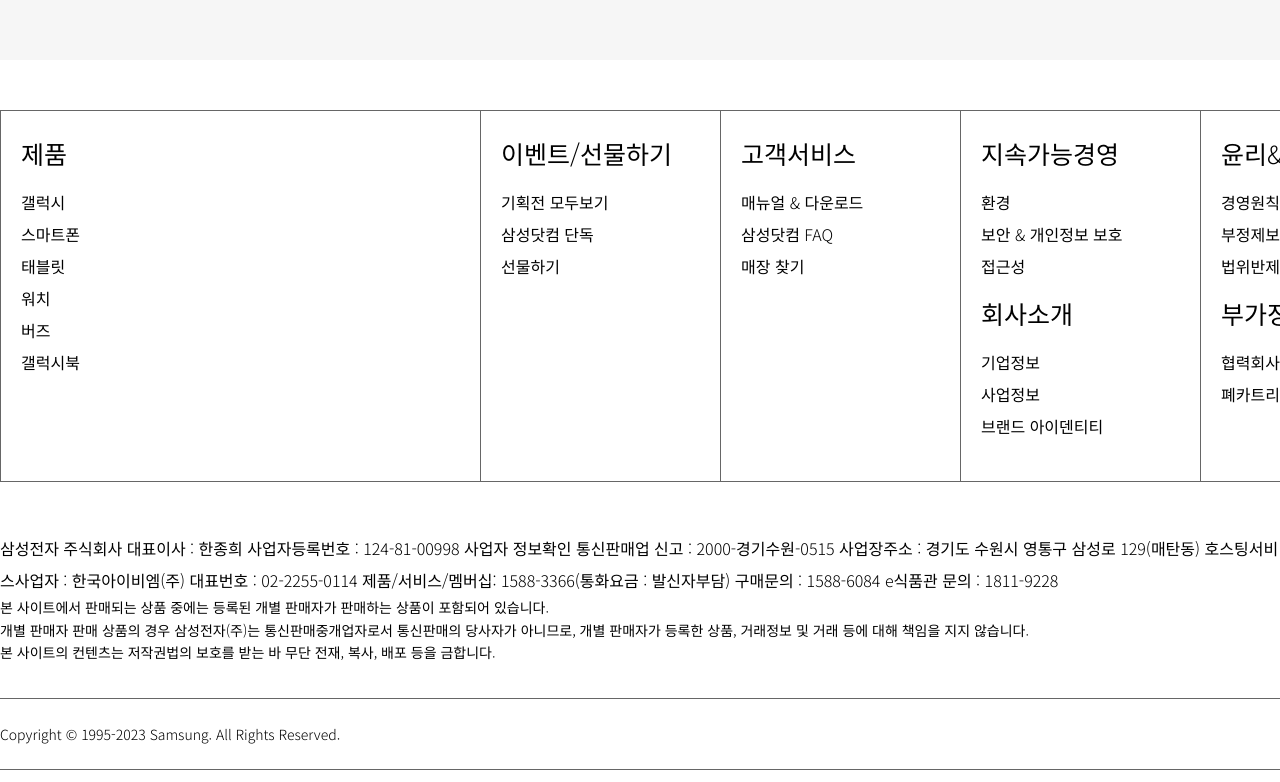
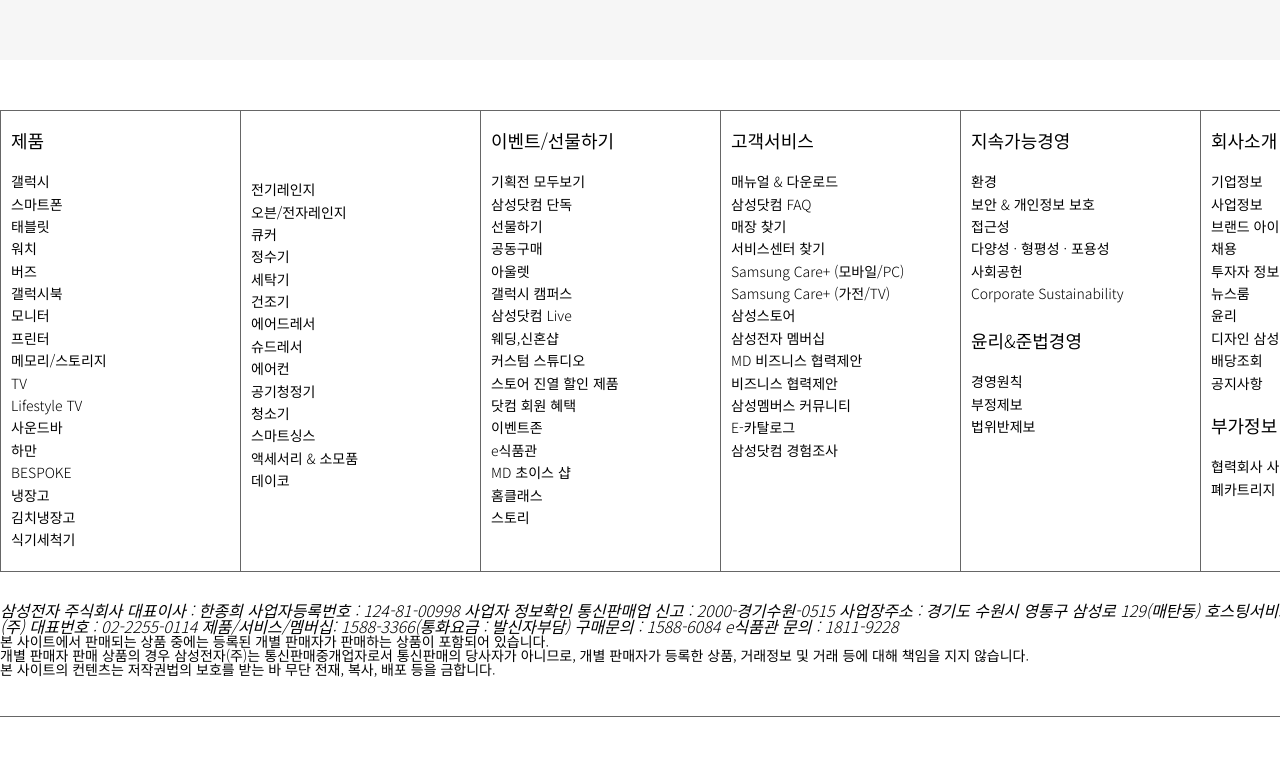
Before and after one commit to Ggomabandal/pf1, a plain HTML site: page index.html in a window 1280 px wide. Shown: the part 3444-4226 px from the top of the page. After the commit the page ends 4201 px from the top, so only its background shows below. Drawn offline with nearby package versions, Linux system fonts and the light colour scheme; a web font is replaced by a local one.

Commit message:
Add files via upload

```diff
--- a/css/index.css
+++ b/css/index.css
@@ -521,72 +521,76 @@
 
 }
 footer div.wrap {
-  width: auto;
-  line-height: 2;
+  max-width: 1903px;
+  padding-bottom: 40px;
 }
 footer div.wrap .full{
   border-top: 1px solid #666;
   border-bottom: 1px solid #666;
-  margin-bottom: 50px;
+  margin-bottom: 30px;
 }
 footer div.wrap ul.fnb {
-  /*! flex-wrap: wrap; */
-  margin-bottom: 48px;
   width: 1440px;
   margin: 0 auto;
-  height: 370px;
+  height: 460px;
   position: relative;
 }
 footer div.wrap ul.fnb > li {
   border-left: 1px solid #666;
   width: calc(100% / 6);
   box-sizing: border-box;
-  padding: 30px 0px 30px 20px;
 }
 footer div.wrap ul.fnb > li:first-child{
-  width: calc(100% / 6 * 2);
 }
 footer div.wrap ul.fnb > li:nth-child(5){
-  border-right: 1px solid #666;
 }
 footer div.wrap ul.fnb > li:nth-child(6){
   position: absolute;
   left: calc(100% / 6 * 4);
-  top: 160px;
+  top: 200px;
+}
+footer div.wrap ul.fnb > li:nth-child(7){
+  border-right: 1px solid #666;
 }
 footer div.wrap ul.fnb>li:last-child{
   position: absolute;
   left: calc(100% / 6 *5);
-  top: 160px;
+  top: 285px;
 }
 footer div.wrap ul.fnb li h2 {
-
-  margin-bottom: 20px;
+  padding: 20px 10px;
+  font-weight: 400;
+  font-size: 18px;
 }
 footer div.wrap ul.fnb li ul.sub {
 
 }
+footer div.wrap ul.fnb li:nth-of-type(2) ul.sub {
+  padding-top: 66px;
+}
 footer div.wrap ul.fnb li ul.sub li {
-
-}
-footer div.wrap ul.fnb li ul.sub li a {
-  line-height: 2;
-  display: block;
+  line-height: 1.4;
+  padding: 0 10px;
 }
 
-footer div.wrap address {
-  line-height: 2;
-  font-style: normal;
+footer div.wrap ul.fnb li ul.sub li a {
+  font-size: 14px;
+
+  font-weight: 100;
 }
-footer div.wrap address a {
-
+footer div.wrap .address{
+  border-bottom: 1px solid #666;
+  padding-bottom: 40px;
 }
-footer div.wrap p {
-    line-height: 1.6;
+footer div.wrap .address address {
+  width: 1440px;
+  margin: 0 auto;
 }
-footer div.wrap .wcopyright{
-  margin: 35px 0;
+footer div.wrap .address address a {
+  width: 1440px;
+  margin: 0 auto;
 }
-footer div.wrap .wcopyright p{
-  line-height: 5;
+footer div.wrap .address p {
+  width: 1440px;
+  margin: 0 auto;
 }
--- a/index.html
+++ b/index.html
@@ -254,7 +254,6 @@
                 <ul class="fnb flex">
                     <li>
                         <h2 class="h4">제품</h2>
-
                         <ul class="sub">
                             <li><a href="">갤럭시</a></li>
                             <li><a href="">스마트폰</a></li>
@@ -262,8 +261,36 @@
                             <li><a href="">워치</a></li>
                             <li><a href="">버즈</a></li>
                             <li><a href="">갤럭시북</a></li>
+                            <li><a href="">모니터</a></li>
+                            <li><a href="">프린터</a></li>
+                            <li><a href="">메모리/스토리지</a></li>
+                            <li><a href="">TV</a></li>
+                            <li><a href="">Lifestyle TV</a></li>
+                            <li><a href="">사운드바</a></li>
+                            <li><a href="">하만</a></li>
+                            <li><a href="">BESPOKE</a></li>
+                            <li><a href="">냉장고</a></li>
+                            <li><a href="">김치냉장고</a></li>
+                            <li><a href="">식기세척기</a></li>
                         </ul>
-
+                    </li>
+                    <li>
+                        <ul class="sub">
+                            <li><a href="">전기레인지</a></li>
+                            <li><a href="">오븐/전자레인지</a></li>
+                            <li><a href="">큐커</a></li>
+                            <li><a href="">정수기</a></li>
+                            <li><a href="">세탁기</a></li>
+                            <li><a href="">건조기</a></li>
+                            <li><a href="">에어드레서</a></li>
+                            <li><a href="">슈드레서</a></li>
+                            <li><a href="">에어컨</a></li>
+                            <li><a href="">공기청정기</a></li>
+                            <li><a href="">청소기</a></li>
+                            <li><a href="">스마트싱스</a></li>
+                            <li><a href="">액세서리 & 소모품</a></li>
+                            <li><a href="">데이코</a></li>
+                        </ul>
                     </li>
                     <li>
                         <h2 class="h4">이벤트/선물하기</h2>
@@ -271,6 +298,19 @@
                             <li><a href="">기획전 모두보기</a></li>
                             <li><a href="">삼성닷컴 단독</a></li>
                             <li><a href="">선물하기</a></li>
+                            <li><a href="">공동구매</a></li>
+                            <li><a href="">아울렛</a></li>
+                            <li><a href="">갤럭시 캠퍼스</a></li>
+                            <li><a href="">삼성닷컴 Live</a></li>
+                            <li><a href="">웨딩,신혼샵</a></li>
+                            <li><a href="">커스텀 스튜디오</a></li>
+                            <li><a href="">스토어 진열 할인 제품</a></li>
+                            <li><a href="">닷컴 회원 혜택</a></li>
+                            <li><a href="">이벤트존</a></li>
+                            <li><a href="">e식품관</a></li>
+                            <li><a href="">MD 초이스 샵</a></li>
+                            <li><a href="">홈클래스</a></li>
+                            <li><a href="">스토리</a></li>
                         </ul>
                     </li>
                     <li>
@@ -279,6 +319,16 @@
                             <li><a href="">매뉴얼 & 다운로드</a></li>
                             <li><a href="">삼성닷컴 FAQ</a></li>
                             <li><a href="">매장 찾기</a></li>
+                            <li><a href="">서비스센터 찾기</a></li>
+                            <li><a href="">Samsung Care+ (모바일/PC)</a></li>
+                            <li><a href="">Samsung Care+ (가전/TV)</a></li>
+                            <li><a href="">삼성스토어</a></li>
+                            <li><a href="">삼성전자 멤버십</a></li>
+                            <li><a href="">MD 비즈니스 협력제안</a></li>
+                            <li><a href="">비즈니스 협력제안</a></li>
+                            <li><a href="">삼성멤버스 커뮤니티</a></li>
+                            <li><a href="">E-카탈로그</a></li>
+                            <li><a href="">삼성닷컴 경험조사</a></li>
                         </ul>
                     </li>
                     <li>
@@ -287,6 +337,9 @@
                             <li><a href="">환경</a></li>
                             <li><a href="">보안 & 개인정보 보호</a></li>
                             <li><a href="">접근성</a></li>
+                            <li><a href="">다양성 · 형평성 · 포용성</a></li>
+                            <li><a href="">사회공헌</a></li>
+                            <li><a href="">Corporate Sustainability</a></li>
                         </ul>
                     </li>
                     <li>
@@ -303,6 +356,13 @@
                             <li><a href="">기업정보</a></li>
                             <li><a href="">사업정보</a></li>
                             <li><a href="">브랜드 아이덴티티</a></li>
+                            <li><a href="">채용</a></li>
+                            <li><a href="">투자자 정보</a></li>
+                            <li><a href="">뉴스룸</a></li>
+                            <li><a href="">윤리</a></li>
+                            <li><a href="">디자인 삼성</a></li>
+                            <li><a href="">배당조회</a></li>
+                            <li><a href="">공지사항</a></li>
                         </ul>
                     </li>
                     <li>
@@ -314,14 +374,13 @@
                     </li>
                 </ul>
             </div>
-            <address class="wrap"> 삼성전자 주식회사 대표이사 : 한종희 사업자등록번호 : 124-81-00998 <a href="">사업자 정보확인</a> 통신판매업 신고 : 2000-경기수원-0515
-                      사업장주소 : 경기도 수원시 영통구 삼성로 129(매탄동) 호스팅서비스사업자 : 한국아이비엠(주) 대표번호 : 02-2255-0114 제품/서비스/멤버십: 1588-3366(통화요금 : 발신자부담) 구매문의 : 1588-6084 e식품관 문의 : 1811-9228
-            </address>
-            <p class="p wrap">본 사이트에서 판매되는 상품 중에는 등록된 개별 판매자가 판매하는 상품이 포함되어 있습니다. </p>
-            <p class="p wrap">개별 판매자 판매 상품의 경우 삼성전자(주)는 통신판매중개업자로서 통신판매의 당사자가 아니므로, 개별 판매자가 등록한 상품, 거래정보 및 거래 등에 대해 책임을 지지 않습니다.</p>
-            <p class="p wrap">본 사이트의 컨텐츠는 저작권법의 보호를 받는 바 무단 전재, 복사, 배포 등을 금합니다.</p>
-            <div class="full wcopyright">
-                <p class="p wrap copyright">Copyright © 1995-2023 Samsung. All Rights Reserved.</p>
+            <div class="address">
+                <address> 삼성전자 주식회사 대표이사 : 한종희 사업자등록번호 : 124-81-00998 <a href="">사업자 정보확인</a> 통신판매업 신고 : 2000-경기수원-0515
+                        사업장주소 : 경기도 수원시 영통구 삼성로 129(매탄동) 호스팅서비스사업자 : 한국아이비엠(주) 대표번호 : 02-2255-0114 제품/서비스/멤버십: 1588-3366(통화요금 : 발신자부담) 구매문의 : 1588-6084 e식품관 문의 : 1811-9228
+                </address>
+                <p class="p">본 사이트에서 판매되는 상품 중에는 등록된 개별 판매자가 판매하는 상품이 포함되어 있습니다. </p>
+                <p class="p">개별 판매자 판매 상품의 경우 삼성전자(주)는 통신판매중개업자로서 통신판매의 당사자가 아니므로, 개별 판매자가 등록한 상품, 거래정보 및 거래 등에 대해 책임을 지지 않습니다.</p>
+                <p class="p">본 사이트의 컨텐츠는 저작권법의 보호를 받는 바 무단 전재, 복사, 배포 등을 금합니다.</p>
             </div>
         </div>
     </footer>
```
Also changed, not shown: img/favicon.png (added).
